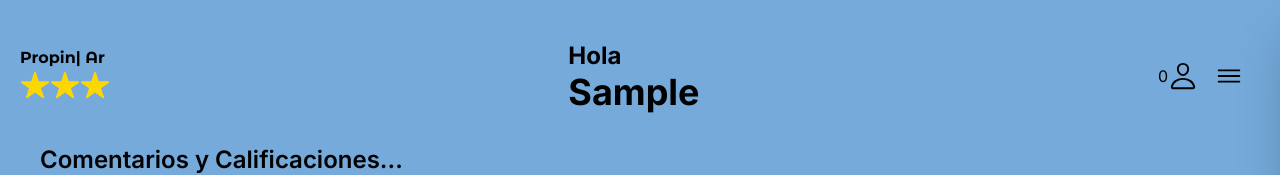
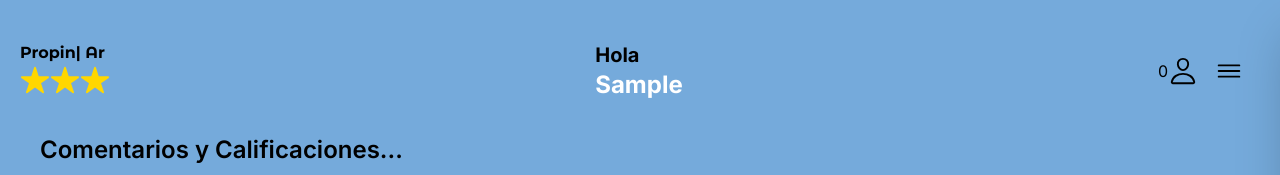
Before and after one commit to mariadesanchez/propinar-next14, a Next.js app: page / in a window 1280 px wide. Shown: the top 175 px of the page. Built offline with nearby package versions, Linux system fonts and the light colour scheme; no server answers; the database is empty; sample sign-in values are in the browser's storage.

Commit message:
top menu name

```diff
--- a/src/components/ui/top-menu/TopMenu.tsx
+++ b/src/components/ui/top-menu/TopMenu.tsx
@@ -50,15 +50,16 @@ export const TopMenu = () => {
     {/* <div className="flex items-center font-bold text-2xl">
       {isAuthenticated && <p>{session.user.name}</p>}
     </div> */}
-    <div className="flex items-center font-bold text-2xl">
+   <div className="flex items-center font-bold text-2xl">
   {isAuthenticated && (
-    <div>
-      <p className="text-2xl">Hola</p>
-      <p className="text-4xl">{session.user.name.split(' ')[0]}</p>
+    <div style={{marginLeft: '10px'}}> {/* Ajusta el margen izquierdo según lo necesites */}
+      <p className="text-xl">Hola</p>
+      <p className="text-2xl" style={{color: 'white'}}> {/* Cambia el color del texto a blanco */}
+        {session.user.name.split(' ')[0]}
+      </p>
     </div>
   )}
 </div>
-
 
 
     <div className="flex items-center">
```
